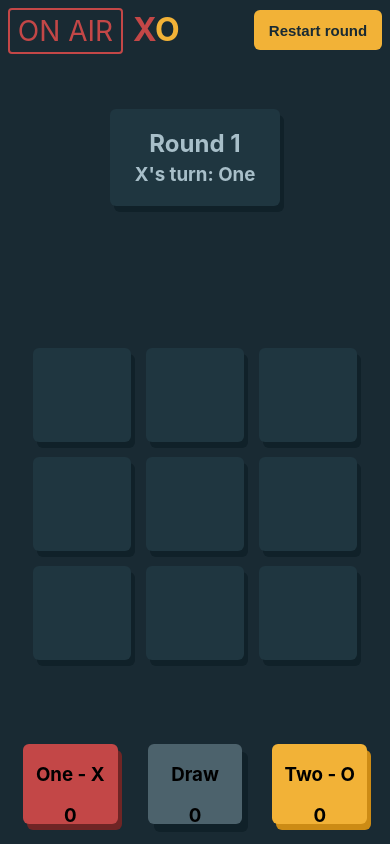
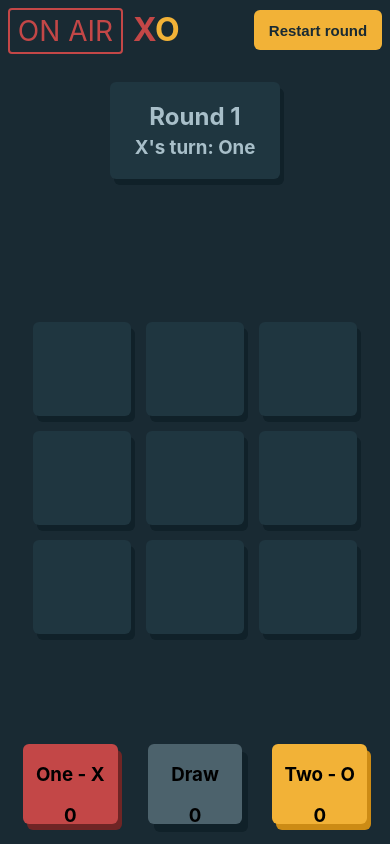
Before and after one commit to KonstantinosKoulaxizis/tic-tac-toe, a React (Create React App) app: page /game in a window 390 px wide. Built offline with nearby package versions, Linux system fonts and the light colour scheme.

Commit message:
styles: Add board-grid-container media querry

```diff
--- a/src/styles/Game.scss
+++ b/src/styles/Game.scss
@@ -22,6 +22,7 @@
     text-align: center;
     flex-direction: column;
     color: $light_500;
+    flex: 1;
 
     .round-result-buttons-container {
       max-width: 650px;
@@ -71,7 +72,7 @@
   .board-grid-container {
     display: flex;
     flex-direction: column;
-    flex: 2;
+    flex: 3;
     padding: 25px;
     align-items: center;
     justify-content: center;
@@ -110,6 +111,11 @@
         .board-tile:disabled {
           cursor: not-allowed;
         }
+      }
+    }
+    @media (max-width: $small_screen) {
+      .board-grid-container {
+        flex: 2;
       }
     }
   }
```
